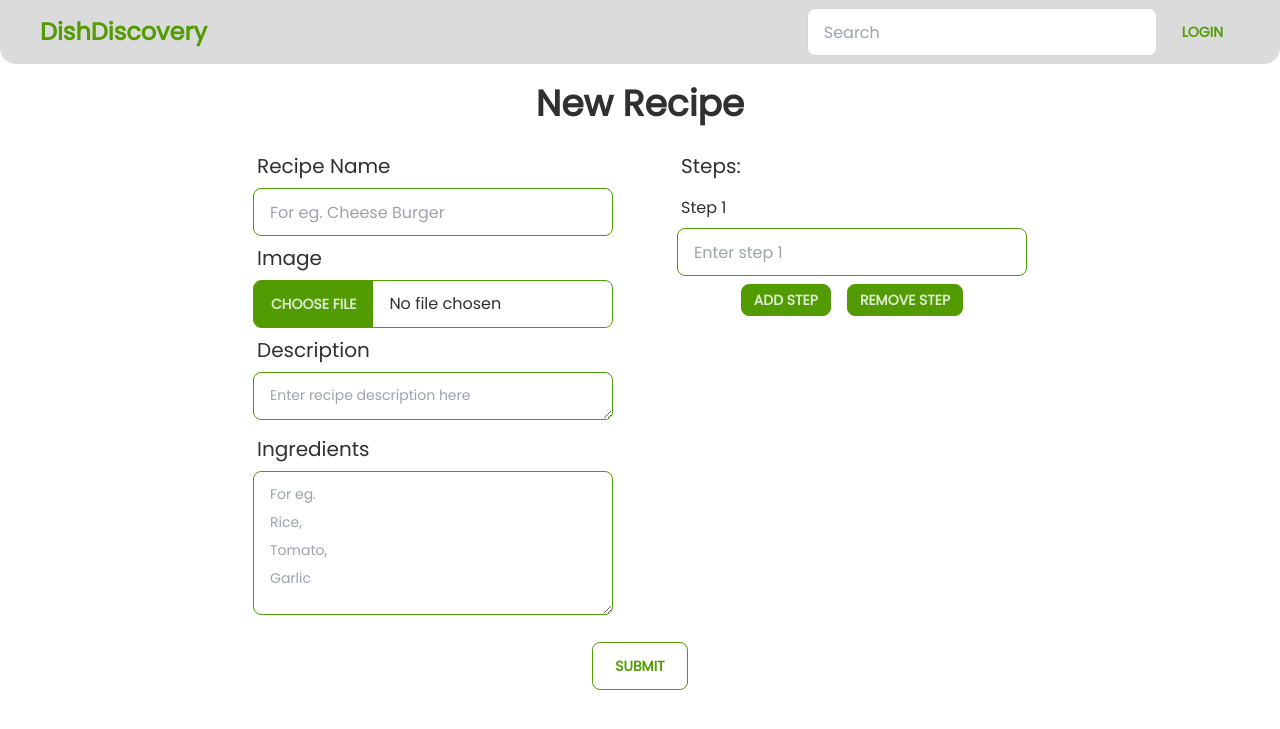
After one commit to notnotrachit/DishDiscovery, a Django app: page /recipes/new/ in a window 1280 px wide. The commit adds this page. Shown: the top 729 px of the page. Run offline with Django 4.2, Linux system fonts and the light colour scheme; some libraries are stand-ins or nearby versions.

Commit message:
New recipe form, like recipe, improved add recipe page

```diff
--- a/DishDiscovery/urls.py
+++ b/DishDiscovery/urls.py
@@ -28,6 +28,8 @@ urlpatterns = [
     path('accounts/', include('allauth.urls')),
     path('recipes/', recipe_views.all_recipes, name='all_recipes'),
     path('recipes/<int:pk>/', recipe_views.recipe_detail, name='recipe_detail'),
+    path('recipes/new/', recipe_views.new_recipe, name='new_recipe'),
+    path('recipes/<int:pk>/like/', recipe_views.toggle_like_recipe, name='toggle_like_recipe'),
 ]
 
 if settings.DEBUG:
--- a/recipe/views.py
+++ b/recipe/views.py
@@ -1,5 +1,6 @@
 from django.shortcuts import render, redirect
 from recipe.models import Recipe
+from django.http import JsonResponse
 # Create your views here.
 
 def all_recipes(request):
@@ -20,13 +21,27 @@ def recipe_detail(request, pk):
 
 def new_recipe(request):
     if request.method == 'POST':
-        name = request.POST.get('name')
-        description = request.POST.get('description')
-        ingredients = request.POST.get('ingredients')
-        instructions = request.POST.get('instructions')
-        image = request.FILES.get('image')
-        recipe = Recipe(name=name, description=description, ingredients=ingredients, instructions=instructions, image=image)
+        recipe = Recipe(
+            title=request.POST.get('title'),
+            description=request.POST.get('description'),
+            ingredients=request.POST.get('ingredients'),
+            steps=request.POST.getlist('instructions'),
+            image=request.FILES.get('image'),
+            created_by=request.user
+        )
         recipe.save()
-        return render(request, 'new_recipe.html')
+        return redirect('recipe_detail', pk=recipe.pk)
     else:
         return render(request, 'new_recipe.html')
+
+
+def toggle_like_recipe(request, pk):
+    if request.method != 'POST':
+        return redirect('recipe_detail', pk=pk)
+    recipe = Recipe.objects.get(pk=pk)
+    if request.user in recipe.liked_by.all():
+        recipe.liked_by.remove(request.user)
+    else:
+        recipe.liked_by.add(request.user)
+    new_like_status = request.user in recipe.liked_by.all()
+    return JsonResponse({'success': True, 'new_like_count': recipe.get_like_count(), 'new_like_status': new_like_status})
--- /dev/null
+++ b/templates/new_recipe.html
@@ -0,0 +1,75 @@
+{% extends 'base.html' %}
+
+{% block main %}
+  <div class="text-4xl font-bold text-center my-5">New Recipe</div>
+  <form method="post" enctype="multipart/form-data">
+    {% csrf_token %}
+    <div class="flex justify-center my-5">
+      <div class="form md:flex gap-16">
+        <div id="form_main">
+          <label class="label" for="title"><span class="label-text text-xl">Recipe Name</span></label>
+          <input name="title" type="text" placeholder="For eg. Cheese Burger" class="input input-bordered input-primary w-full max-w-md" required />
+          <label class="label" for="image"><span class="label-text text-xl">Image</span></label>
+          <input type="file" name="image" class="file-input file-input-bordered file-input-primary w-full max-w-md" accept="image/*" required />
+          <label class="label" for="description"><span class="label-text text-xl">Description</span></label>
+          <textarea name="description" class="textarea h-12 textarea-bordered textarea-primary w-full max-w-md" placeholder="Enter recipe description here" required></textarea>
+          <label class="label" for="ingredients"><span class="label-text text-xl">Ingredients</span></label>
+          <textarea name="ingredients" class="textarea h-36 textarea-bordered textarea-primary w-full max-w-md" placeholder="For eg. \nRice,\nTomato,\nGarlic" required></textarea>
+        </div>
+        <div id="steps">
+          <label class="label" for="steps"><span class="label-text text-xl">Steps:</span></label>
+          <div id="step_inputs">
+            <div class="flex flex-col">
+              <label for="instructions" class="label">Step 1</label>
+              <input name="instructions" type="text" placeholder="Enter step 1" class="input input-bordered input-primary w-full max-w-md" required />
+            </div>
+          </div>
+          <div class="flex justify-center">
+            <div id="add_step" class="btn btn-primary btn-sm m-2">Add Step</div>
+            <div id="remove_step" class="btn btn-primary btn-sm m-2">Remove Step</div>
+          </div>
+        </div>
+      </div>
+    </div>
+    <div class="flex justify-center">
+      <button class="btn btn-primary btn-outline btn-block w-24" type="submit">Submit</button>
+    </div>
+  </form>
+  <script>
+    var textAreas = document.getElementsByTagName('textarea')
+
+    Array.prototype.forEach.call(textAreas, function (elem) {
+      elem.placeholder = elem.placeholder.replace(/\\n/g, '\n')
+    })
+
+    var step_count = 1
+    var add_step = document.getElementById('add_step')
+    add_step.addEventListener('click', function () {
+      step_count++
+      var step_inputs = document.getElementById('step_inputs')
+      var new_step = document.createElement('div')
+      new_step.classList.add('flex', 'flex-col')
+      var new_label = document.createElement('label')
+      new_label.classList.add('label')
+      new_label.innerHTML = 'Step ' + step_count
+      var new_input = document.createElement('input')
+      new_input.classList.add('input', 'input-bordered', 'input-primary', 'w-full', 'max-w-md')
+      new_input.setAttribute('name', 'instructions')
+      new_input.setAttribute('type', 'text')
+      new_input.setAttribute('placeholder', 'Enter step ' + step_count)
+      new_input.setAttribute('required', '')
+      new_step.appendChild(new_label)
+      new_step.appendChild(new_input)
+      step_inputs.appendChild(new_step)
+    })
+
+    var remove_step = document.getElementById('remove_step')
+    remove_step.addEventListener('click', function () {
+      if (step_count > 1) {
+        var step_inputs = document.getElementById('step_inputs')
+        step_inputs.removeChild(step_inputs.lastChild)
+        step_count--
+      }
+    })
+  </script>
+{% endblock %}
```
Also changed, not shown: templates/all_recipes.html (+6 -4 lines), templates/recipe_detail.html (+37 -7 lines).
